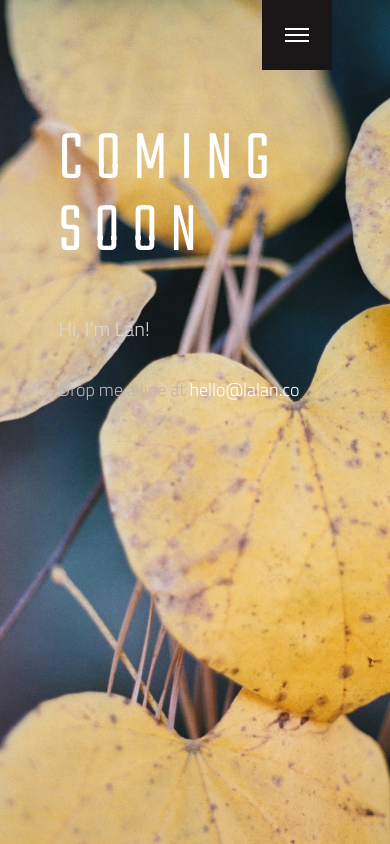
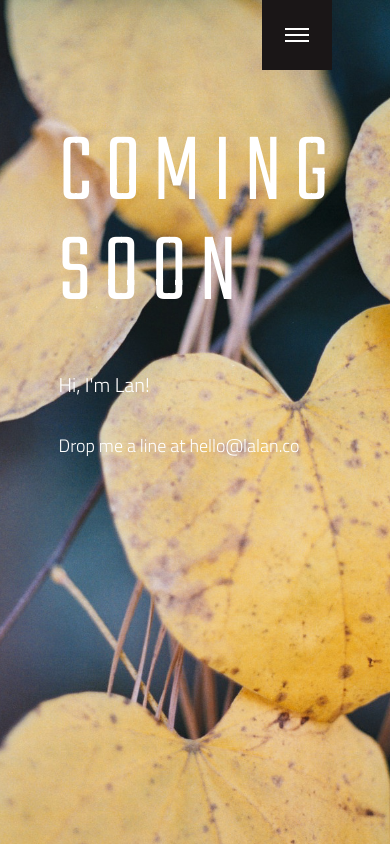
Before and after one commit to la-lan/la-lan.github.io, a plain HTML site: page index.html in a window 390 px wide. Drawn offline with Linux system fonts and the light colour scheme.

Commit message:
fixed media queries

```diff
--- a/css/main.css
+++ b/css/main.css
@@ -409,22 +409,37 @@ footer p{
 	aside{
 		width: 60%;
 	}
+	html{
+		font-size: 16px;
+	}
 }
 
 @media screen and (max-width: 768px){
 	main, aside{
 		width: 100%;
 	}
+		html{
+		font-size: 14px;
+	}
 }
 
 @media screen and (max-width: 480px){
+	html{
+		font-size: 14px;
+	}
 	h1{
-		font-size: 72px;
+		font-size: 100px;
 	}
 
 	.lead{
 		font-size: 20px;
+		color: #fff;
 	}
+
+	p{
+		color: #fff;
+	}
+
 	input{
 		width: 100%;
 	}
```
